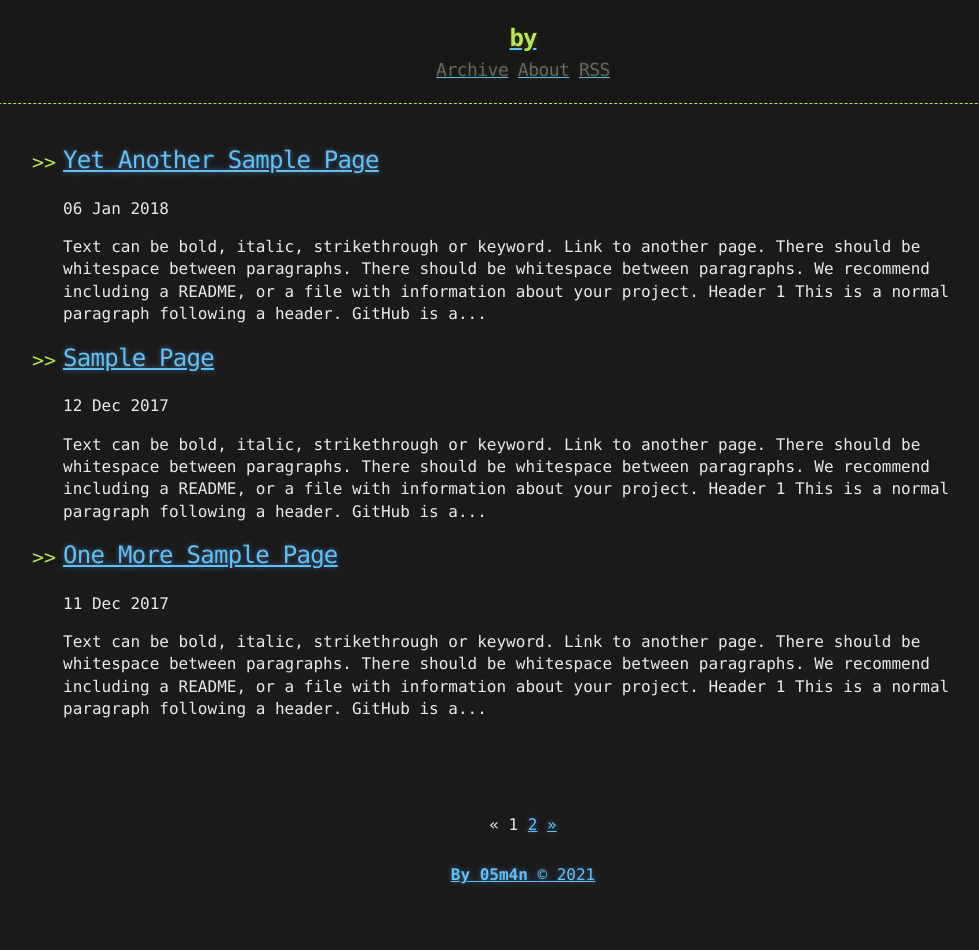
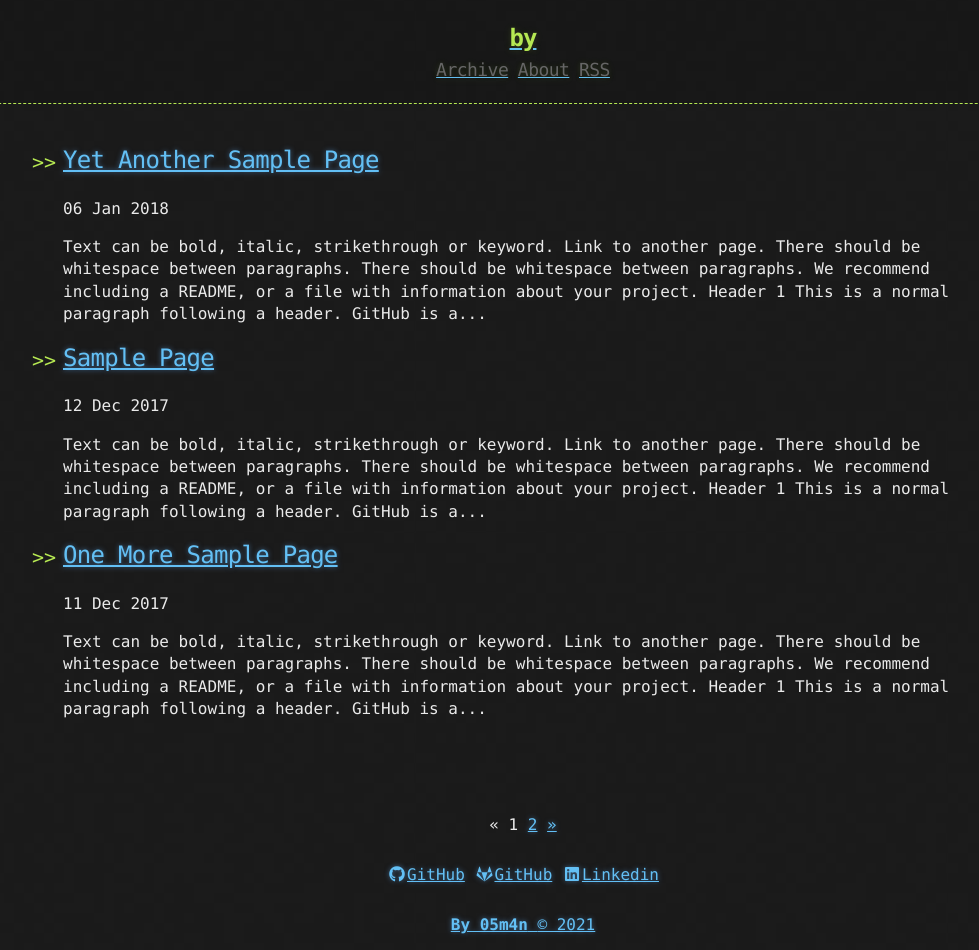
Before and after one commit to tocttou/hacker-blog, a Jekyll site: the page built from index.html, in a window 1280 px wide. Shown: the whole page, without its empty margins (117-1096 px from the left). Built offline with Jekyll 4.4.1, drawn with Linux system fonts in a browser that asks for light colours; nearby versions of some CDN libraries; the list of posts is cut into pages by our own code; before the commit the page ends 900 px from its top, so only the background shows below that.

Commit message:
add social links
social links

```diff
--- a/_includes/footer.html
+++ b/_includes/footer.html
@@ -1,4 +1,7 @@
 <footer>
+  <div class="header-social-links">
+      {% include social-links.html %}
+  </div>
   <a href="https://creativecommons.org/licenses/by-nc/3.0/deed.en_US">
     <span>
         <b>{{ site.owner}}</b>
```
